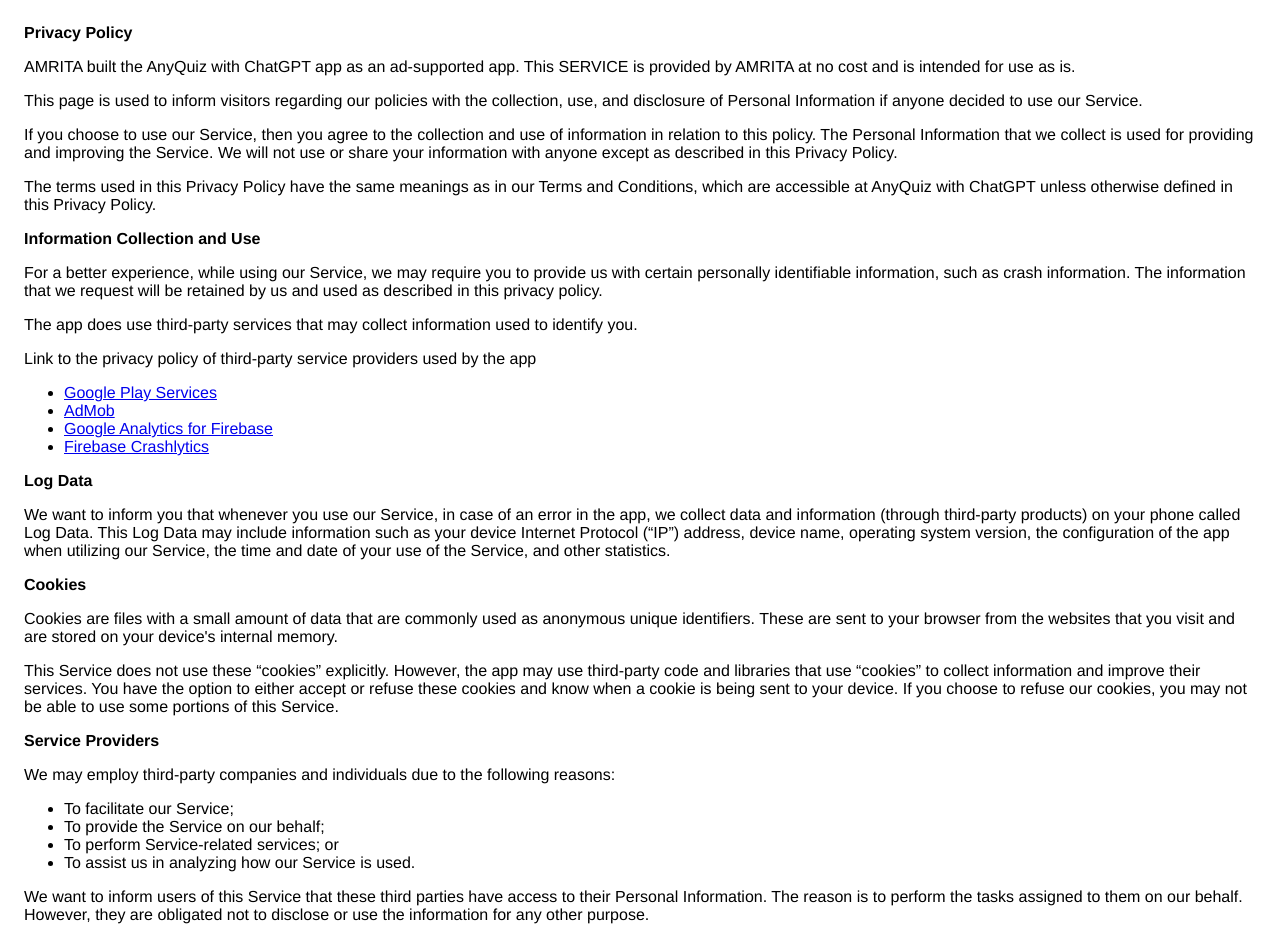
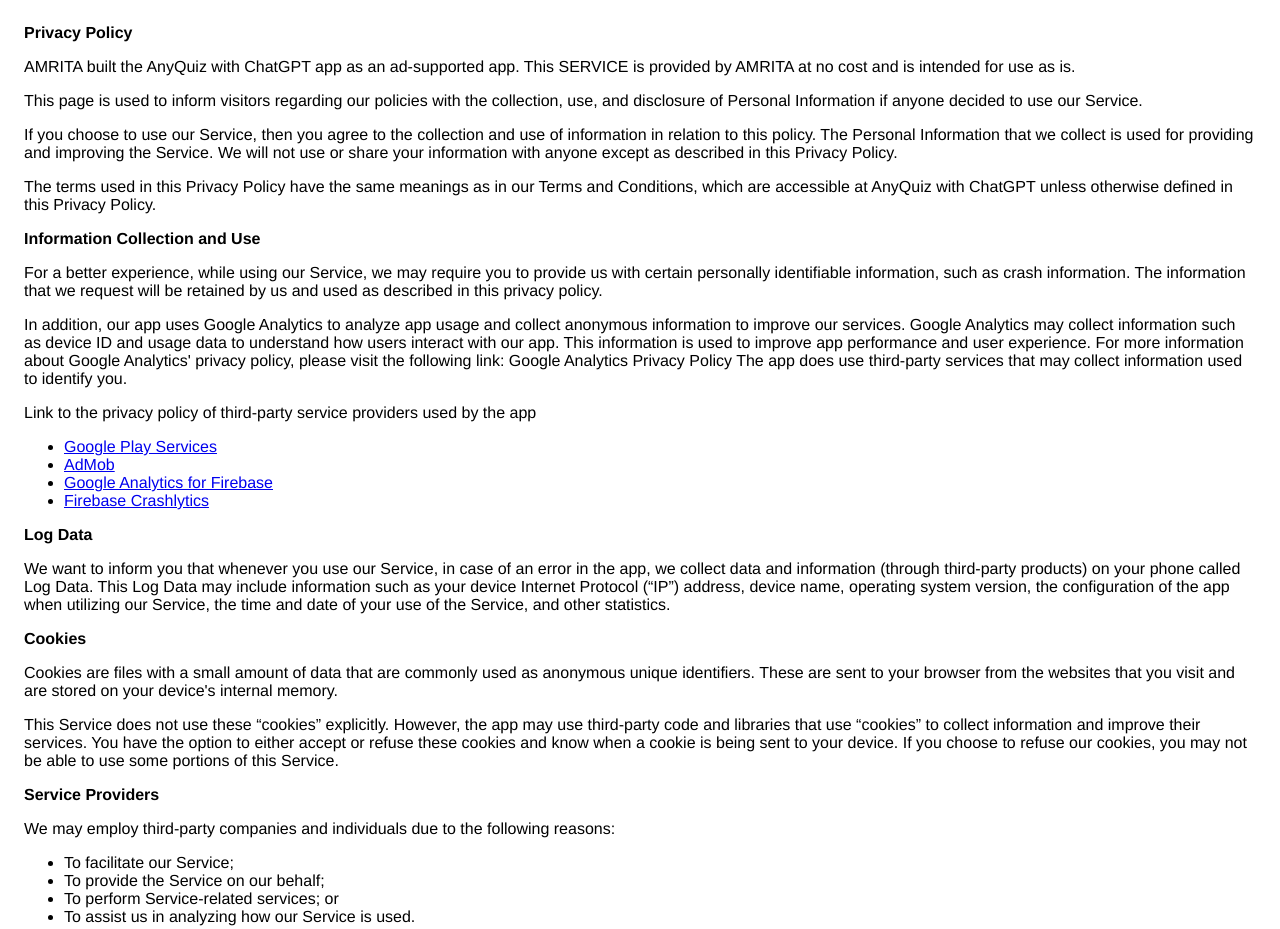
Before and after one commit to soft-amrita/nandemoquiz_docs, a plain HTML site: page index.html in a window 1280 px wide. Shown: the top 929 px of the page. Drawn offline with Linux system fonts and the light colour scheme.

Commit message:
Update index.html

```diff
--- a/index.html
+++ b/index.html
@@ -18,6 +18,9 @@ The terms used in this Privacy Policy have the same meanings as in our Terms and
 </p> <p><strong>Information Collection and Use</strong></p> <p>
 For a better experience, while using our Service, we may require you to provide us with certain personally identifiable information, such as crash information. The information that we request will be retained by us and used as described in this privacy policy.
 </p> <div><p>
+  In addition, our app uses Google Analytics to analyze app usage and collect anonymous information to improve our services. Google Analytics may collect information such as device ID and usage data to understand how users interact with our app. This information is used to improve app performance and user experience. For more information about Google Analytics' privacy policy, please visit the following link:
+Google Analytics Privacy Policy
+
 The app does use third-party services that may collect information used to identify you.
 </p> <p>
 Link to the privacy policy of third-party service providers used by the app
```
